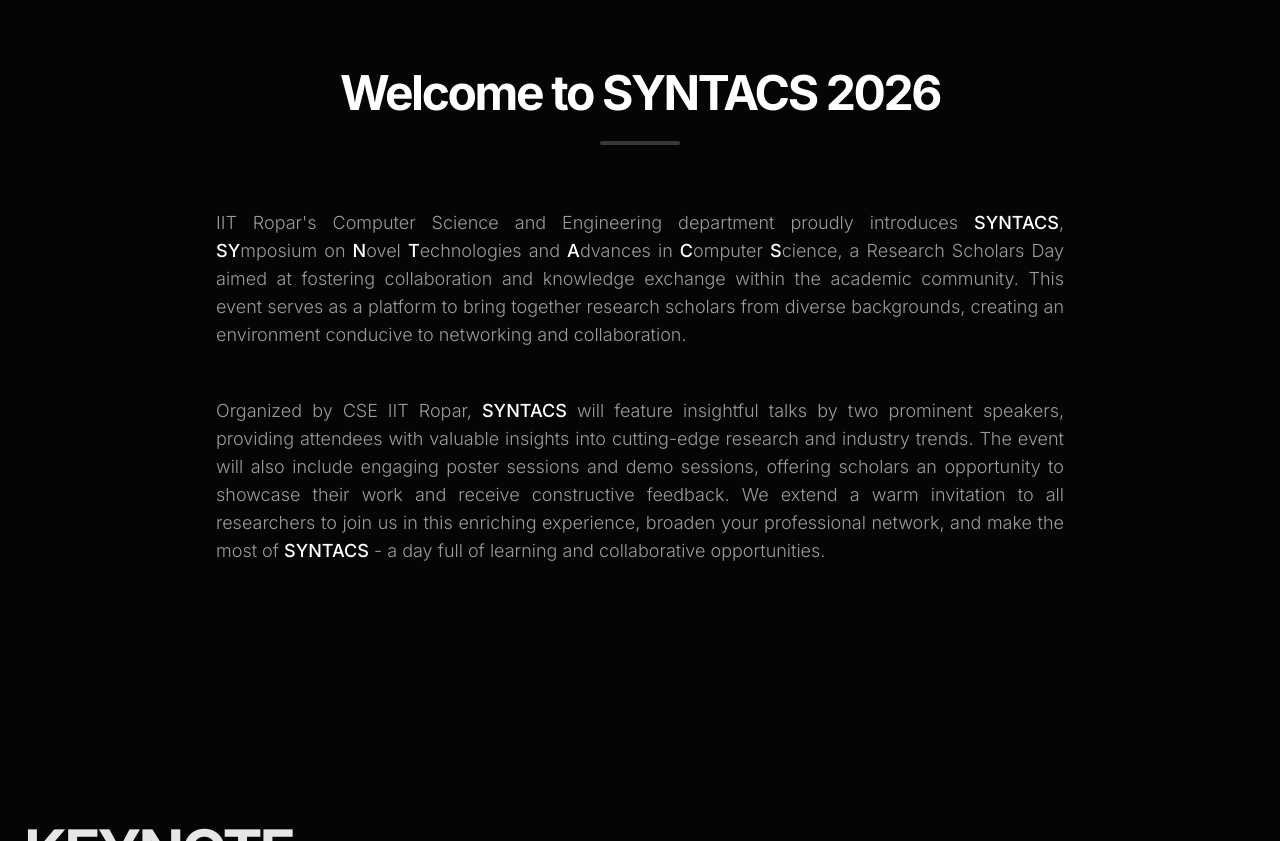
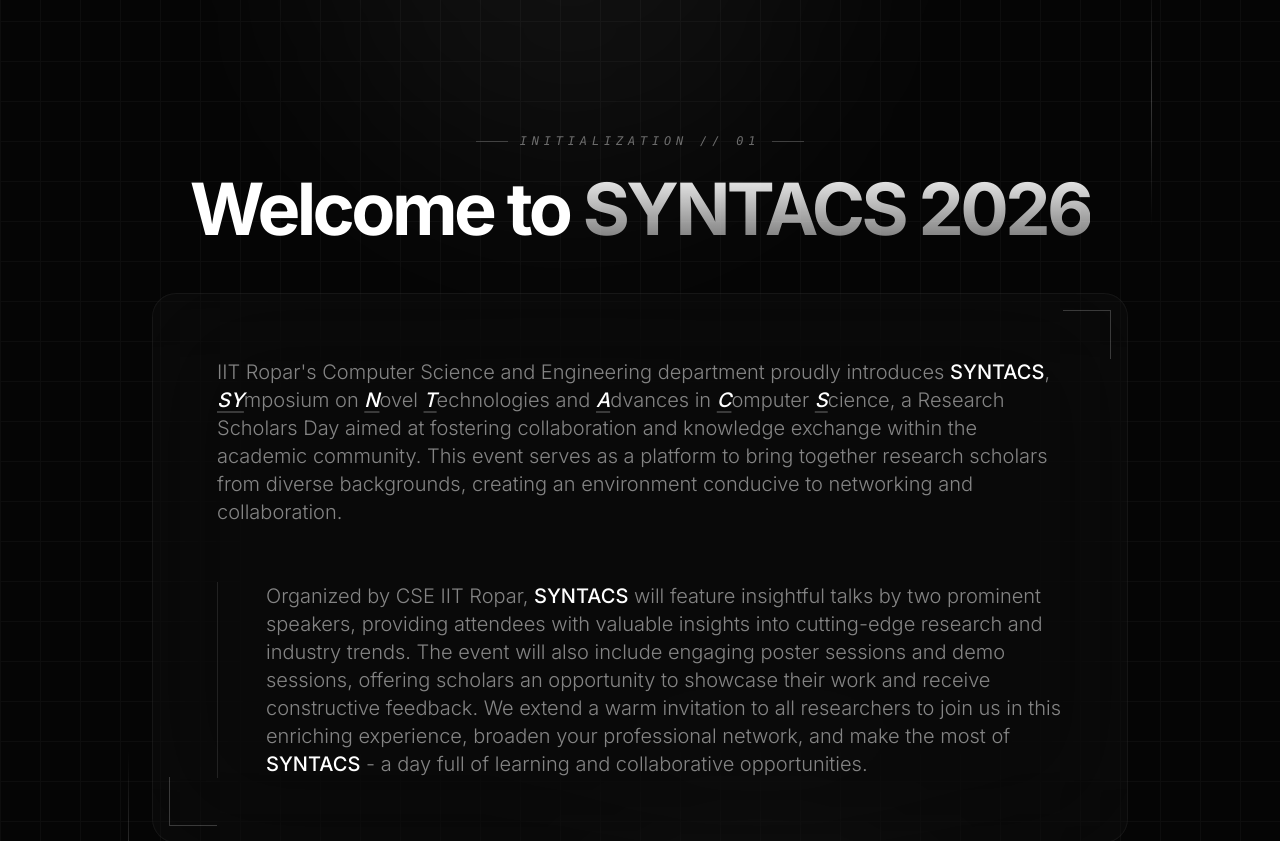
Before and after one commit to encodedCoder/syntacs2026, a Next.js app: page / in a window 1280 px wide. Shown: the part 3259-4100 px from the top of the page. Built offline with nearby package versions, Linux system fonts and the light colour scheme.

Commit message:
chore: commit from Copilot

```diff
--- a/src/components/WelcomeSection.tsx
+++ b/src/components/WelcomeSection.tsx
@@ -1,47 +1,117 @@
 "use client";
 
-import { motion } from "framer-motion";
+import { motion, useScroll, useTransform } from "framer-motion";
+import { useRef } from "react";
 
 const WelcomeSection = () => {
+  const containerRef = useRef<HTMLDivElement>(null);
+  const { scrollYProgress } = useScroll({
+    target: containerRef,
+    offset: ["start end", "end start"],
+  });
+
+  const y1 = useTransform(scrollYProgress, [0, 1], [0, -100]);
+  const y2 = useTransform(scrollYProgress, [0, 1], [0, 100]);
+  const rotate = useTransform(scrollYProgress, [0, 1], [0, 10]);
+
   return (
-    <section id="welcome" className="relative py-24 md:py-32 bg-[#050505] overflow-hidden">
-      {/* Background Decor */}
-      <div className="absolute top-0 left-1/2 -translate-x-1/2 w-full h-px bg-gradient-to-r from-transparent via-white/10 to-transparent" />
+    <section
+      ref={containerRef}
+      id="welcome"
+      className="relative py-32 md:py-48 bg-[#050505] overflow-hidden"
+    >
+      {/* Background Aesthetic Elements */}
+      <div className="absolute inset-0 z-0">
+        <div className="absolute top-0 left-1/4 w-[500px] h-[500px] bg-white/5 rounded-full blur-[120px] -translate-y-1/2" />
+        <div className="absolute bottom-0 right-1/4 w-[400px] h-[400px] bg-white/5 rounded-full blur-[100px] translate-y-1/2" />
 
-      <div className="max-w-4xl mx-auto px-6 relative">
+        {/* Subtle Grid */}
+        <div
+          className="absolute inset-0 opacity-[0.03]"
+          style={{
+            backgroundImage: `linear-gradient(to right, white 1px, transparent 1px), linear-gradient(to bottom, white 1px, transparent 1px)`,
+            backgroundSize: '40px 40px'
+          }}
+        />
+      </div>
+
+      {/* Decorative Floating Lines */}
+      <motion.div style={{ y: y1 }} className="absolute top-20 right-[10%] w-px h-64 bg-gradient-to-b from-transparent via-white/20 to-transparent hidden md:block" />
+      <motion.div style={{ y: y2 }} className="absolute bottom-20 left-[10%] w-px h-64 bg-gradient-to-b from-transparent via-white/20 to-transparent hidden md:block" />
+
+      <div className="max-w-5xl mx-auto px-6 relative z-10">
+        <div className="flex flex-col items-center">
+          {/* Section Label */}
           <motion.div
+            initial={{ opacity: 0, y: 10 }}
+            whileInView={{ opacity: 1, y: 0 }}
+            viewport={{ once: true }}
+            className="mb-6 flex items-center gap-3"
+          >
+            <div className="h-px w-8 bg-white/20" />
+            <span className="text-[10px] md:text-xs font-mono tracking-[0.4em] text-white/40 uppercase italic">
+              Initialization // 01
+            </span>
+            <div className="h-px w-8 bg-white/20" />
+          </motion.div>
+
+          {/* Heading with Gradient */}
+          <motion.h2
             initial={{ opacity: 0, y: 20 }}
             whileInView={{ opacity: 1, y: 0 }}
             viewport={{ once: true }}
             transition={{ duration: 0.8 }}
-          className="text-center mb-16"
+            className="text-4xl md:text-7xl font-bold tracking-tighter text-center mb-12"
           >
-          <h2 className="text-3xl md:text-5xl font-bold tracking-tighter text-white mb-6">
-            Welcome to SYNTACS 2026
-          </h2>
-          <div className="w-20 h-1 bg-white/20 mx-auto rounded-full mb-12" />
-        </motion.div>
+            <span className="text-white">Welcome to </span>
+            <span className="bg-clip-text text-transparent bg-gradient-to-b from-white to-white/40">
+              SYNTACS 2026
+            </span>
+          </motion.h2>
 
-        <div className="grid gap-8 md:gap-12">
+          {/* Glassmorphism Card */}
+          <motion.div
+            initial={{ opacity: 0, scale: 0.95 }}
+            whileInView={{ opacity: 1, scale: 1 }}
+            viewport={{ once: true }}
+            transition={{ duration: 1 }}
+            className="w-full bg-white/[0.02] border border-white/5 backdrop-blur-3xl rounded-3xl p-8 md:p-16 relative overflow-hidden group"
+          >
+            {/* Inner Glow */}
+            <div className="absolute -top-24 -left-24 w-48 h-48 bg-white/10 rounded-full blur-[60px] opacity-0 group-hover:opacity-100 transition-opacity duration-1000" />
+
+            <div className="grid gap-10 md:gap-14 relative z-10">
               <motion.p
-            initial={{ opacity: 0, y: 20 }}
-            whileInView={{ opacity: 1, y: 0 }}
+                initial={{ opacity: 0, x: -20 }}
+                whileInView={{ opacity: 1, x: 0 }}
                 viewport={{ once: true }}
                 transition={{ duration: 0.8, delay: 0.2 }}
-            className="text-white/60 text-base md:text-lg leading-relaxed text-justify font-light"
+                className="text-white/50 text-base md:text-xl leading-relaxed text-justify md:text-left font-light"
               >
-            IIT Ropar's Computer Science and Engineering department proudly introduces <span className="text-white font-medium">SYNTACS</span>, <span className="text-white font-medium">SY</span>mposium on <span className="text-white font-medium">N</span>ovel <span className="text-white font-medium">T</span>echnologies and <span className="text-white font-medium">A</span>dvances in <span className="text-white font-medium">C</span>omputer <span className="text-white font-medium">S</span>cience, a Research Scholars Day aimed at fostering collaboration and knowledge exchange within the academic community. This event serves as a platform to bring together research scholars from diverse backgrounds, creating an environment conducive to networking and collaboration.
+                IIT Ropar's Computer Science and Engineering department proudly introduces <span className="text-white font-medium">SYNTACS</span>, <span className="text-white font-medium italic underline decoration-white/20 underline-offset-4">SY</span>mposium on <span className="text-white font-medium italic underline decoration-white/20 underline-offset-4">N</span>ovel <span className="text-white font-medium italic underline decoration-white/20 underline-offset-4">T</span>echnologies and <span className="text-white font-medium italic underline decoration-white/20 underline-offset-4">A</span>dvances in <span className="text-white font-medium italic underline decoration-white/20 underline-offset-4">C</span>omputer <span className="text-white font-medium italic underline decoration-white/20 underline-offset-4">S</span>cience, a Research Scholars Day aimed at fostering collaboration and knowledge exchange within the academic community. This event serves as a platform to bring together research scholars from diverse backgrounds, creating an environment conducive to networking and collaboration.
               </motion.p>
 
               <motion.p
-            initial={{ opacity: 0, y: 20 }}
-            whileInView={{ opacity: 1, y: 0 }}
+                initial={{ opacity: 0, x: 20 }}
+                whileInView={{ opacity: 1, x: 0 }}
                 viewport={{ once: true }}
                 transition={{ duration: 0.8, delay: 0.4 }}
-            className="text-white/60 text-base md:text-lg leading-relaxed text-justify font-light"
+                className="text-white/50 text-base md:text-xl leading-relaxed text-justify md:text-left font-light border-l border-white/10 pl-8 md:pl-12"
               >
                 Organized by CSE IIT Ropar, <span className="text-white font-medium">SYNTACS</span> will feature insightful talks by two prominent speakers, providing attendees with valuable insights into cutting-edge research and industry trends. The event will also include engaging poster sessions and demo sessions, offering scholars an opportunity to showcase their work and receive constructive feedback. We extend a warm invitation to all researchers to join us in this enriching experience, broaden your professional network, and make the most of <span className="text-white font-medium">SYNTACS</span> - a day full of learning and collaborative opportunities.
               </motion.p>
+            </div>
+
+            {/* Tech Corner Decor */}
+            <div className="absolute top-0 right-0 p-4 opacity-20">
+              <div className="w-12 h-px bg-white" />
+              <div className="h-12 w-px bg-white ml-auto" />
+            </div>
+            <div className="absolute bottom-0 left-0 p-4 opacity-20">
+              <div className="h-12 w-px bg-white" />
+              <div className="w-12 h-px bg-white" />
+            </div>
+          </motion.div>
         </div>
       </div>
     </section>
```
Lines whose indentation alone changed are shown as unchanged.
